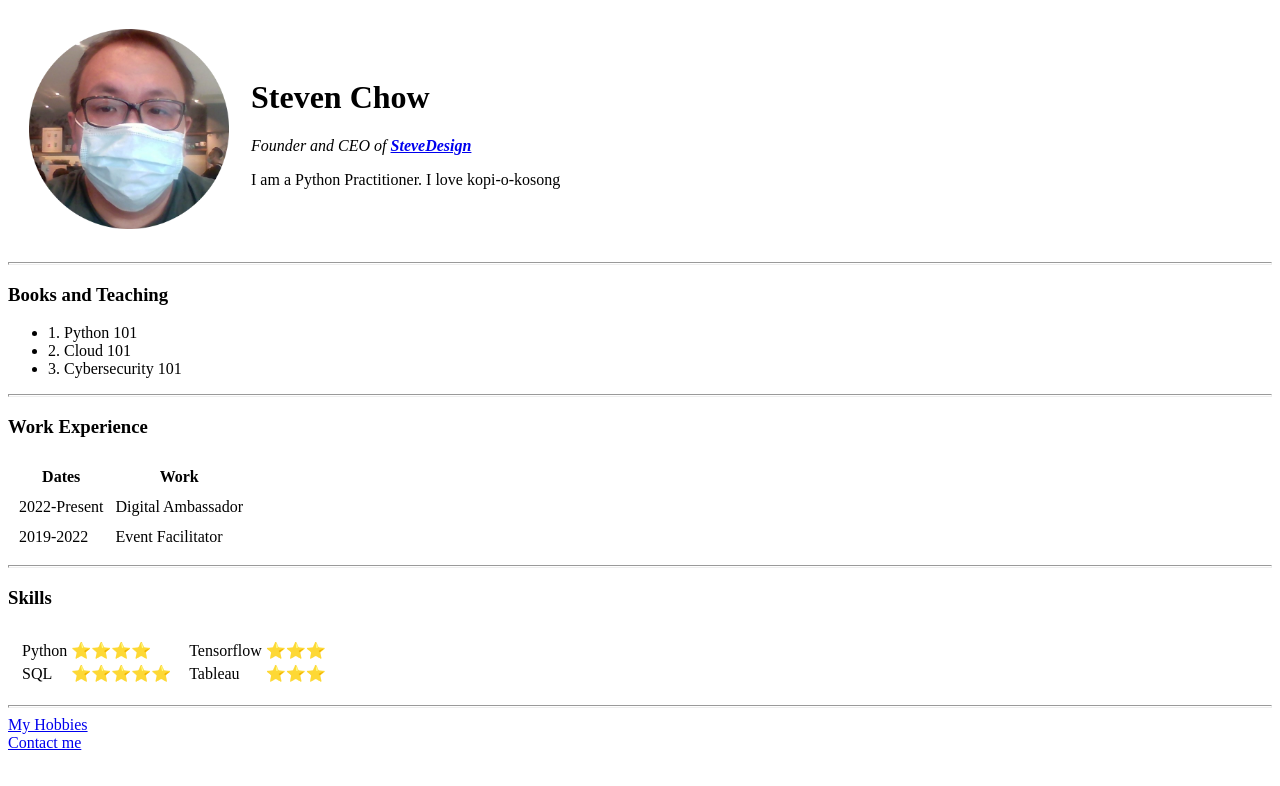
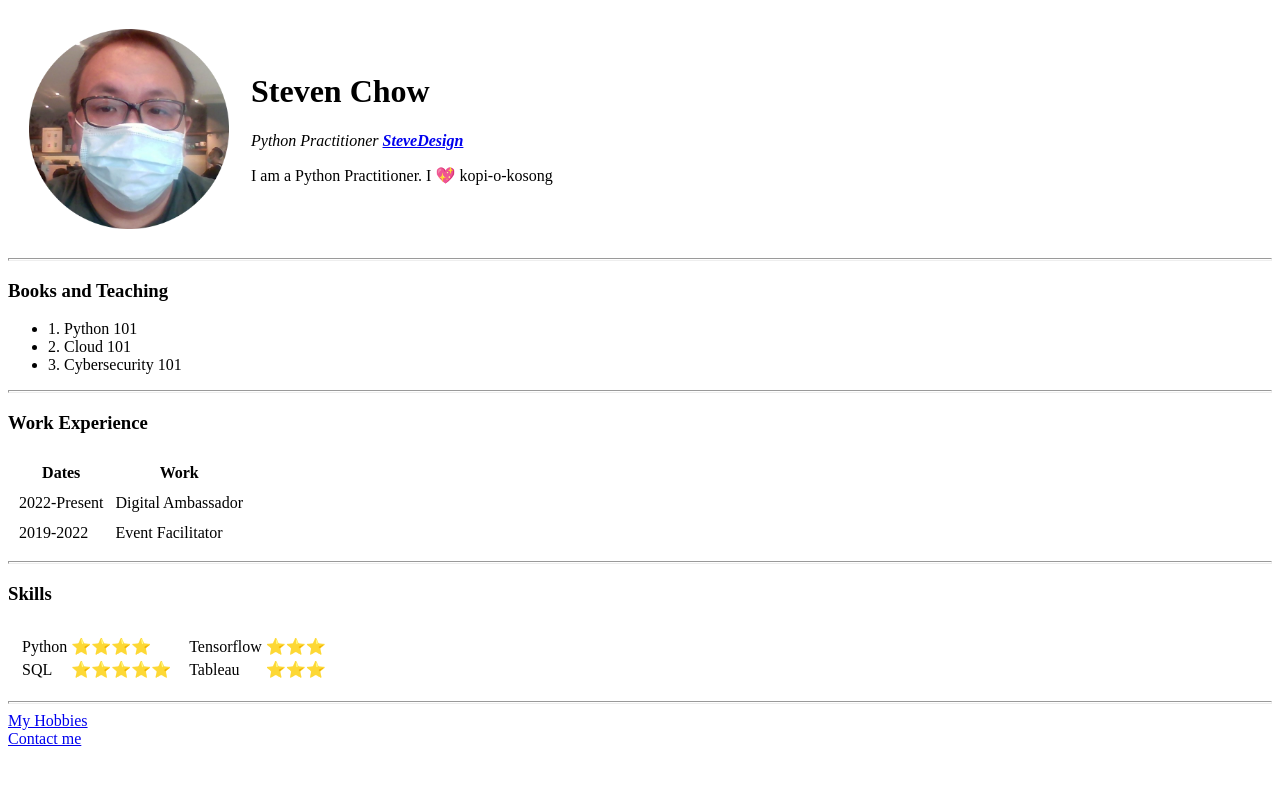
Before and after one commit to AIPracticeUser/100_Days_Of_Python, a plain HTML site: page Day41 & 42 -HTML/index.html in a window 1280 px wide. Drawn offline with Linux system fonts and the light colour scheme.

Commit message:
Update index.html

```diff
--- a/Day41 & 42 -HTML/index.html
+++ b/Day41 & 42 -HTML/index.html
@@ -1,8 +1,7 @@
-<!DOCTYPE html>
 <html lang="en">
     <head>
         <meta charset="UTF-8">
-        <title>💖Steven's Personal Site</title>
+        <title>Steven's Personal Site</title>
     </head>
 
     <body>
@@ -10,8 +9,8 @@
             <tr>
                 <td><img src="images/steven-modified.png" alt="Steven Chow picture" width="200" height="200"></td>
                 <td><h1>Steven Chow</h1>
-                <p><em>Founder and CEO of <strong><a href="https://www.linkedin.com/in/steven-chow-a78619231/">SteveDesign</a></strong></em></p>
-                <p>I am a Python Practitioner. I love kopi-o-kosong</p></td>
+                <p><em>Python Practitioner <strong><a href="https://www.linkedin.com/in/steven-chow-a78619231/">SteveDesign</a></strong></em></p>
+                <p>I am a Python Practitioner. I 💖 kopi-o-kosong</p></td>
             </tr>
         </table>
         <hr size="3">
```
